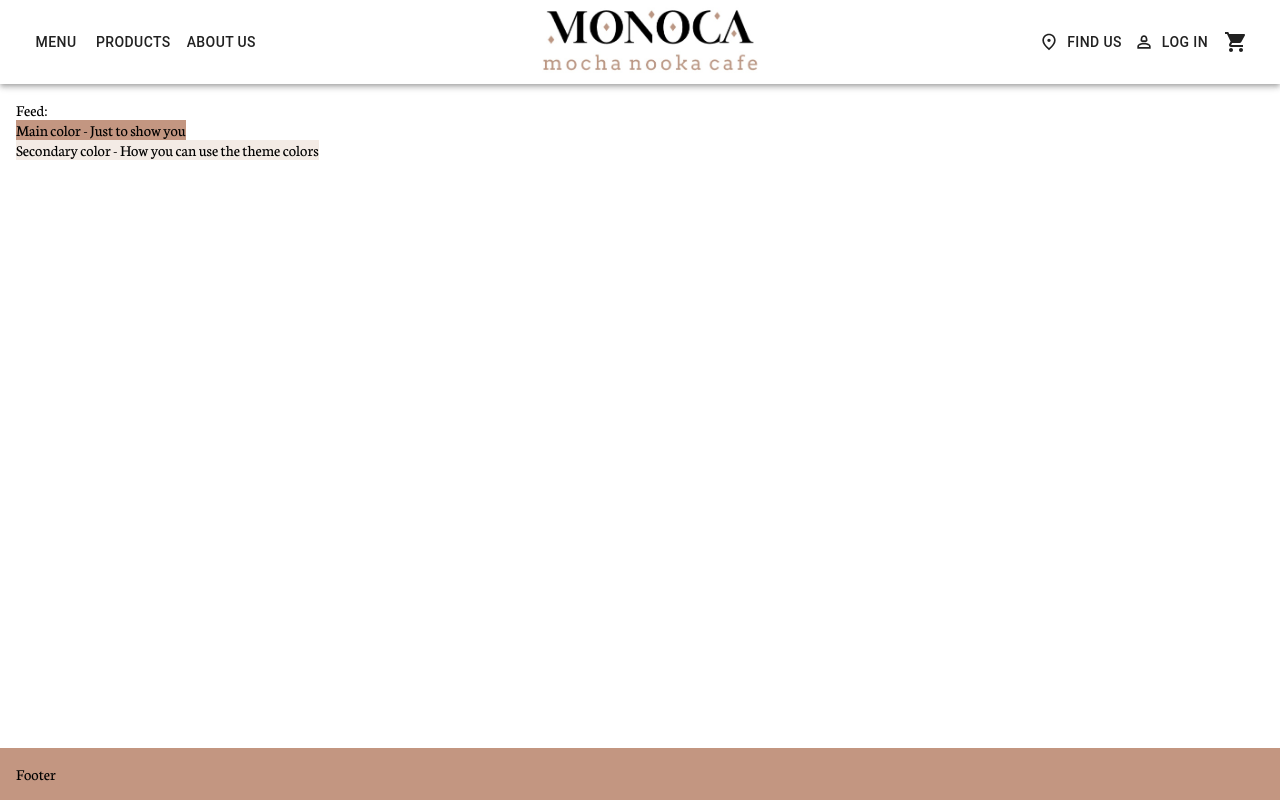
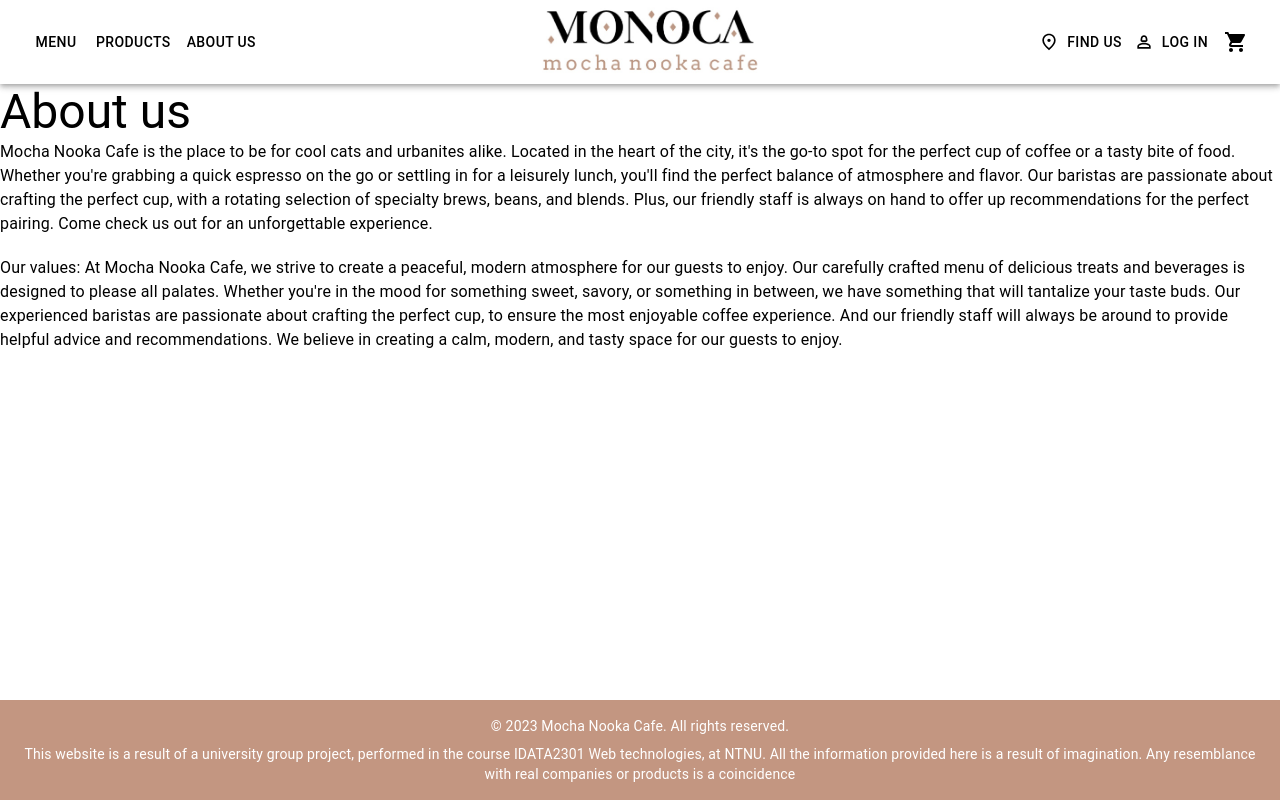
Before and after one commit to ivannakolesnyk/ivannakolesnyk.github.io, a React (Create React App) app in the folder webshop-frontend/: page /about in a window 1280 px wide. Built offline with nearby package versions, Linux system fonts and the light colour scheme.

Commit message:
Add pages, navigation, router, change small screen
- I added most of the pages we need and some content
- Added Router, and fixed the links, so you can navigate the page now
- Made the small screen nav bar look better
- Made the footer better

```diff
--- a/webshop-frontend/package.json
+++ b/webshop-frontend/package.json
@@ -12,6 +12,7 @@
     "@testing-library/user-event": "^13.5.0",
     "react": "^18.2.0",
     "react-dom": "^18.2.0",
+    "react-router-dom": "^6.8.1",
     "react-scripts": "5.0.1",
     "web-vitals": "^2.1.4"
   },
--- a/webshop-frontend/src/App.js
+++ b/webshop-frontend/src/App.js
@@ -1,15 +1,34 @@
 import { Box } from "@mui/material";
+import { BrowserRouter, Routes, Route } from "react-router-dom";
 import Navbar from "./components/Navbar";
 import Feed from "./components/Feed";
+import AboutUs from "./components/AboutUs";
 import Footer from "./components/Footer";
+import Menu from "./components/Menu";
+import Products from "./components/Products";
+import FindUs from "./components/FindUs";
+import LogIn from "./components/LogIn";
+import ShoppingCart from "./components/ShoppingCart";
 
 function App() {
   return (
-    <Box display="flex" flexDirection="column" minHeight="100vh">
-      <Navbar />
-      <Feed flex={1} />
-      <Footer marginTop="auto" />
-    </Box>
+    <BrowserRouter>
+      <Box display="flex" flexDirection="column" minHeight="100vh">
+        <Navbar />
+        <Box flex="1">
+          <Routes>
+            <Route path="/" element={<Feed />} />
+            <Route path="/about" element={<AboutUs />} />
+            <Route path="/menu" element={<Menu />} />
+            <Route path="/products" element={<Products />} />
+            <Route path="/findus" element={<FindUs />} />
+            <Route path="/login" element={<LogIn />} />
+            <Route path="/shoppingcart" element={<ShoppingCart />} />
+          </Routes>
+        </Box>
+        <Footer marginTop="auto" />
+      </Box>
+    </BrowserRouter>
   );
 }
 
--- /dev/null
+++ b/webshop-frontend/src/components/AboutUs.jsx
@@ -0,0 +1,38 @@
+import React from "react";
+import { Typography } from "@mui/material";
+
+const AboutUs = () => {
+  return (
+    <>
+      <Typography variant="h3" align="left">
+        About us
+      </Typography>
+      <Typography variant="body1">
+        Mocha Nooka Cafe is the place to be for cool cats and urbanites alike.
+        Located in the heart of the city, it's the go-to spot for the perfect
+        cup of coffee or a tasty bite of food. Whether you're grabbing a quick
+        espresso on the go or settling in for a leisurely lunch, you'll find the
+        perfect balance of atmosphere and flavor. Our baristas are passionate
+        about crafting the perfect cup, with a rotating selection of specialty
+        brews, beans, and blends. Plus, our friendly staff is always on hand to
+        offer up recommendations for the perfect pairing. Come check us out for
+        an unforgettable experience.
+      </Typography>
+      <br></br>
+      <Typography variant="body1">
+        Our values: At Mocha Nooka Cafe, we strive to create a peaceful, modern
+        atmosphere for our guests to enjoy. Our carefully crafted menu of
+        delicious treats and beverages is designed to please all palates.
+        Whether you're in the mood for something sweet, savory, or something in
+        between, we have something that will tantalize your taste buds. Our
+        experienced baristas are passionate about crafting the perfect cup, to
+        ensure the most enjoyable coffee experience. And our friendly staff will
+        always be around to provide helpful advice and recommendations. We
+        believe in creating a calm, modern, and tasty space for our guests to
+        enjoy.
+      </Typography>
+    </>
+  );
+};
+
+export default AboutUs;
--- a/webshop-frontend/src/components/Feed.jsx
+++ b/webshop-frontend/src/components/Feed.jsx
@@ -7,7 +7,7 @@ const Feed = () => {
 
   return (
     <Box bgcolor="white" flex={1} p={2}>
-      Feed:<br></br>
+      This is the front page (feed.jsx):<br></br>
       <Box sx={{ bgcolor: theme.palette.primary.main, display: "inline" }}>
         Main color - Just to show you
         <br></br>
--- /dev/null
+++ b/webshop-frontend/src/components/FindUs.jsx
@@ -0,0 +1,17 @@
+import React from "react";
+import { Typography } from "@mui/material";
+
+const FindUs = () => {
+  return (
+    <>
+      <Typography variant="h3" align="left">
+        Find us
+      </Typography>
+      <Typography variant="body1">
+        Ivanka's fancy map function will be implemented here.
+      </Typography>
+    </>
+  );
+};
+
+export default FindUs;
--- a/webshop-frontend/src/components/Footer.jsx
+++ b/webshop-frontend/src/components/Footer.jsx
@@ -1,13 +1,45 @@
-import { Box } from "@mui/material";
 import React from "react";
 import { useTheme } from "@mui/material/styles";
+import { Box, Link, Typography } from "@mui/material";
 
 const Footer = () => {
   const theme = useTheme();
 
   return (
-    <Box bgcolor={theme.palette.primary.main} p={2}>
-      Footer
+    <Box
+      sx={{
+        bgcolor: theme.palette.primary.main,
+        color: theme.palette.secondary.contrastText,
+        p: 2,
+        mt: "auto",
+      }}
+    >
+      <Typography variant="body2" align="center">
+        © {new Date().getFullYear()} Mocha Nooka Cafe. All rights reserved.
+      </Typography>
+      <Typography variant="body2" align="center" sx={{ mt: 1 }}>
+        This website is a result of a university group project, performed in the
+        course{" "}
+        <Link
+          href="https://www.ntnu.edu/studies/courses/IDATA2301#tab=omEmnet"
+          target="_blank"
+          rel="noopener"
+          sx={{ color: theme.palette.secondary.contrastText }}
+        >
+          IDATA2301 Web technologies
+        </Link>
+        , at{" "}
+        <Link
+          href="https://www.ntnu.edu/"
+          target="_blank"
+          rel="noopener"
+          sx={{ color: theme.palette.secondary.contrastText }}
+        >
+          NTNU
+        </Link>
+        . All the information provided here is a result of imagination. Any
+        resemblance with real companies or products is a coincidence
+      </Typography>
     </Box>
   );
 };
--- /dev/null
+++ b/webshop-frontend/src/components/LogIn.jsx
@@ -0,0 +1,39 @@
+import React, { useState } from "react";
+
+const LogIn = () => {
+  const [email, setEmail] = useState("");
+  const [password, setPassword] = useState("");
+
+  const handleSubmit = (event) => {
+    event.preventDefault();
+    // Handle login logic here
+  };
+
+  return (
+    <form onSubmit={handleSubmit}>
+      <label>
+        Email:
+        <input
+          type="email"
+          value={email}
+          onChange={(event) => setEmail(event.target.value)}
+          required
+        />
+      </label>
+      <br />
+      <label>
+        Password:
+        <input
+          type="password"
+          value={password}
+          onChange={(event) => setPassword(event.target.value)}
+          required
+        />
+      </label>
+      <br />
+      <button type="submit">Log In</button>
+    </form>
+  );
+};
+
+export default LogIn;
--- /dev/null
+++ b/webshop-frontend/src/components/Menu.jsx
@@ -0,0 +1,45 @@
+import React from "react";
+import { Box, Typography } from "@mui/material";
+
+const Menu = () => {
+  return (
+    <Box sx={{ p: 2 }}>
+      <Typography variant="h3" sx={{ mb: 2 }}>
+        Our Menu
+      </Typography>
+      <Typography variant="h6" sx={{ mb: 1 }}>
+        Coffee
+      </Typography>
+      <Typography variant="body1" sx={{ mb: 2 }}>
+        - Espresso
+        <br />
+        - Americano
+        <br />
+        - Latte
+        <br />
+        - Cappuccino
+        <br />- Macchiato
+      </Typography>
+      <Typography variant="h6" sx={{ mb: 1 }}>
+        Tea
+      </Typography>
+      <Typography variant="body1" sx={{ mb: 2 }}>
+        - Black tea
+        <br />
+        - Green tea
+        <br />- Herbal tea
+      </Typography>
+      <Typography variant="h6" sx={{ mb: 1 }}>
+        Pastries
+      </Typography>
+      <Typography variant="body1" sx={{ mb: 2 }}>
+        - Croissant
+        <br />
+        - Pain au chocolat
+        <br />- Cinnamon roll
+      </Typography>
+    </Box>
+  );
+};
+
+export default Menu;
--- a/webshop-frontend/src/components/Navbar.jsx
+++ b/webshop-frontend/src/components/Navbar.jsx
@@ -1,3 +1,4 @@
+import { Link } from "react-router-dom";
 import {
   Menu as MenuIcon,
   ShoppingCart as ShoppingCartIcon,
@@ -24,40 +25,78 @@ const StyledToolbar = styled(Toolbar)({
 const Navbar = () => {
   const smallScreenSize = useMediaQuery("(max-width:800px)");
 
+  const SmallScreenNavbar = styled("div")({
+    display: "flex",
+    alignItems: "center",
+    justifyContent: "space-between",
+    width: "100%",
+  });
+
+  const MenuButton = styled(IconButton)({
+    marginRight: "8px",
+  });
+
   return (
     <AppBar position="sticky">
       <StyledToolbar>
         {smallScreenSize ? (
-          <IconButton
+          <SmallScreenNavbar>
+            <Link to="/">
+              <img
+                src={coffeeLogo}
+                alt="Monoca logo"
+                style={{ width: "auto", height: "40px" }}
+              />
+            </Link>
+            <MenuButton
               edge="end"
               className={"menu-button"}
               color="inherit"
               aria-label="menu"
             >
               <MenuIcon />
-          </IconButton>
+            </MenuButton>
+          </SmallScreenNavbar>
         ) : (
           <>
             <div className="left-navbar-buttons">
-              <Button color="inherit">Menu</Button>
-              <Button color="inherit">Products</Button>
-              <Button color="inherit">About us</Button>
+              <Button color="inherit" component={Link} to="/menu">
+                Menu
+              </Button>
+              <Button color="inherit" component={Link} to="/products">
+                Products
+              </Button>
+              <Button color="inherit" component={Link} to="/about">
+                About us
+              </Button>
             </div>
-            <a href="/" className={"coffeeLogo"}>
+            <div className="coffeeLogo">
+              <Link to="/">
                 <img
                   src={coffeeLogo}
                   alt="Monoca logo"
                   style={{ width: "auto", height: "80px" }}
                 />
-            </a>
+              </Link>
+            </div>
             <div className={"right-navbar-buttons"}>
-              <Button startIcon={<PlaceOutlinedIcon />} color="inherit">
+              <Button
+                startIcon={<PlaceOutlinedIcon />}
+                color="inherit"
+                component={Link}
+                to="/findus"
+              >
                 Find us
               </Button>
-              <Button startIcon={<Person2OutlinedIcon />} color="inherit">
+              <Button
+                startIcon={<Person2OutlinedIcon />}
+                color="inherit"
+                component={Link}
+                to="/login"
+              >
                 Log in
               </Button>
-              <IconButton color="inherit">
+              <IconButton color="inherit" component={Link} to="/shoppingcart">
                 <ShoppingCartIcon />
               </IconButton>
             </div>
--- /dev/null
+++ b/webshop-frontend/src/components/Products.jsx
@@ -0,0 +1,18 @@
+import React from "react";
+import { Typography } from "@mui/material";
+
+const Products = () => {
+  return (
+    <>
+      <Typography variant="h3" align="left">
+        Products
+      </Typography>
+      <Typography variant="body1">
+        The products will show here. We just need a connection with our database
+        first.
+      </Typography>
+    </>
+  );
+};
+
+export default Products;
--- /dev/null
+++ b/webshop-frontend/src/components/ShoppingCart.jsx
@@ -0,0 +1,17 @@
+import React from "react";
+import { Typography } from "@mui/material";
+
+const ShoppingCart = () => {
+  return (
+    <>
+      <Typography variant="h3" align="left">
+        Shopping Cart
+      </Typography>
+      <Typography variant="body1">
+        The logic needs to be implemented.
+      </Typography>
+    </>
+  );
+};
+
+export default ShoppingCart;
--- a/webshop-frontend/src/theme.js
+++ b/webshop-frontend/src/theme.js
@@ -4,9 +4,11 @@ export const theme = createTheme({
   palette: {
     primary: {
       main: "#C39681",
+      contrastText: "#000",
     },
     secondary: {
       main: "#F3EBE5",
+      contrastText: "#fff",
     },
   },
 });
```
Also changed, not shown: 1 other file (tests, documents, lock files or other folders). Lines whose indentation alone changed are shown as unchanged.
